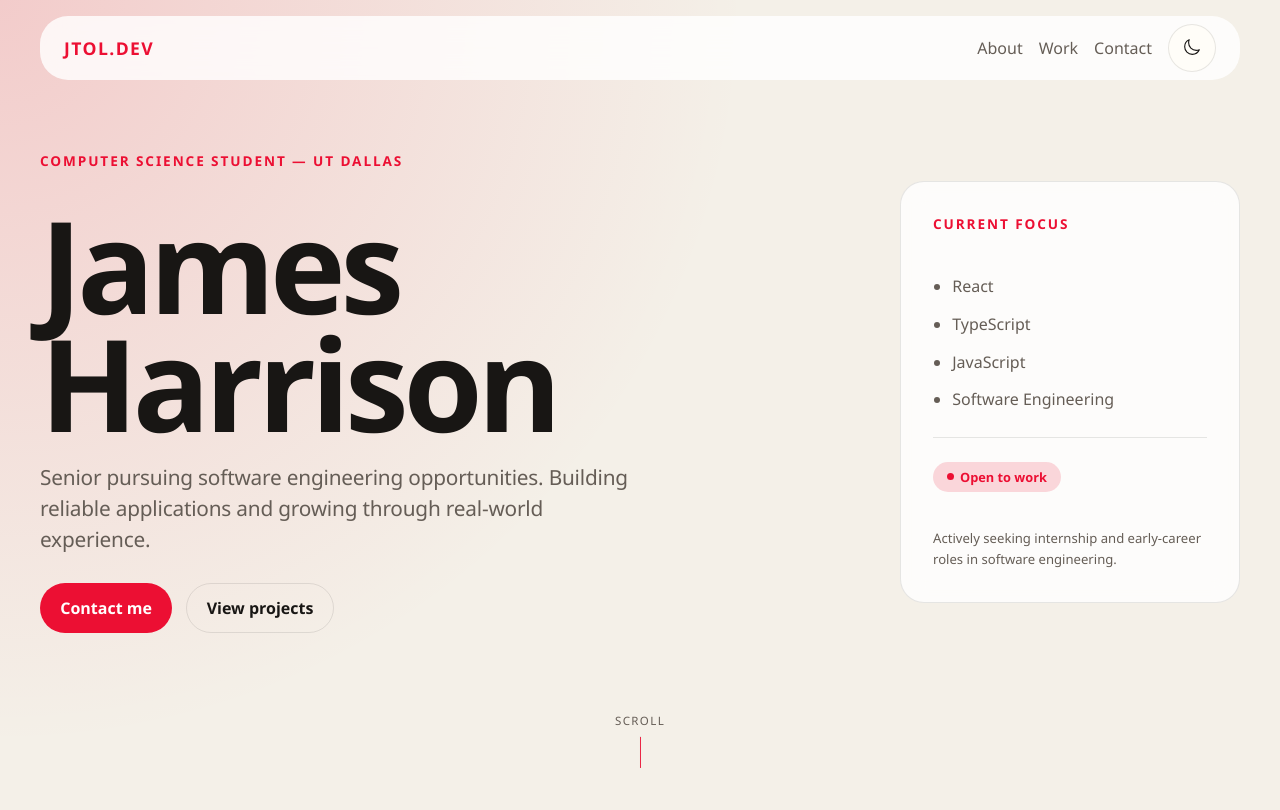
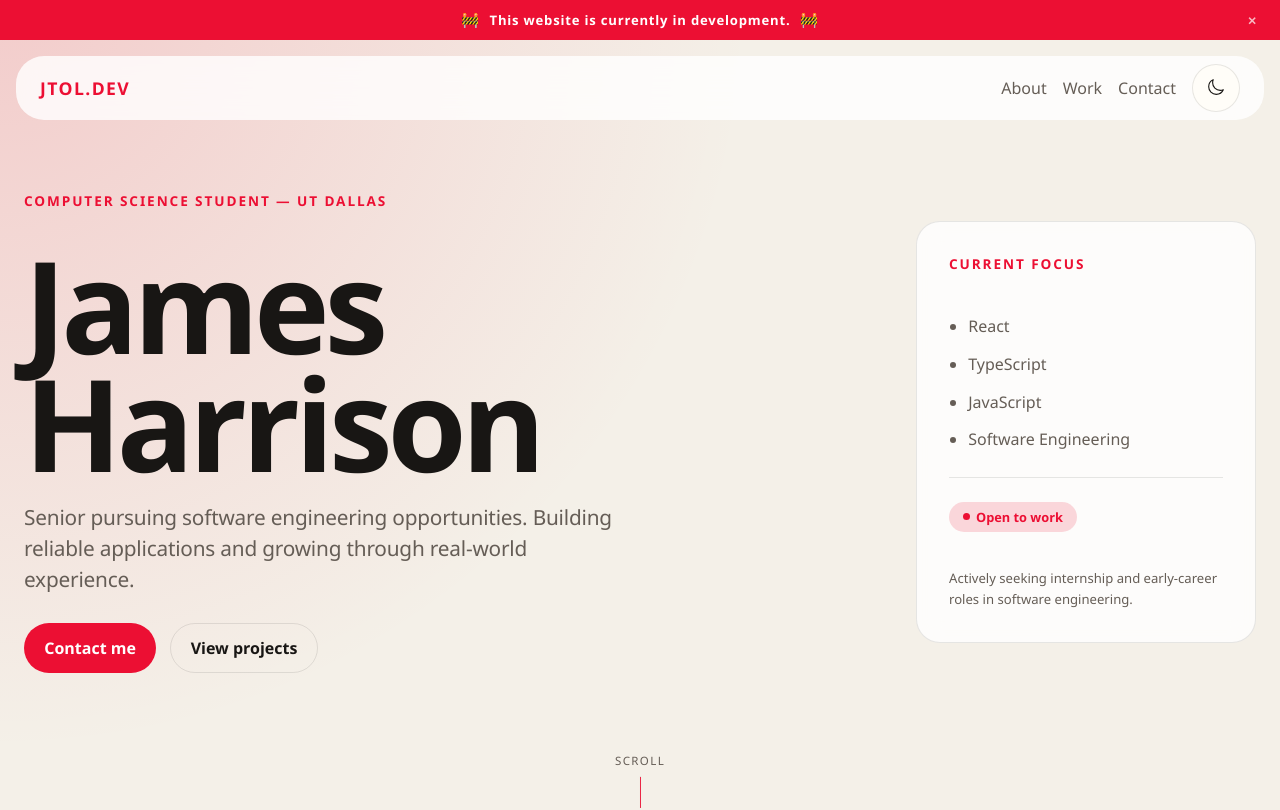
Before and after one commit to James5657/jtol.dev, a React (Vite) app: page / in a window 1280 px wide. Shown: the top 810 px of the page. Built offline with nearby package versions, Linux system fonts and the light colour scheme.

Commit message:
Add Announcement bar, update CSS vars

```diff
--- a/src/App.tsx
+++ b/src/App.tsx
@@ -1,9 +1,11 @@
+import Announcement from "@/components/layout/Announcement";
 import Header from "@/components/layout/Header";
 import About from "@/components/sections/About";
 import Coursework from "@/components/sections/Coursework";
 import Hero from "@/components/sections/Hero";
 import Projects from "@/components/sections/Projects";
 import Skills from "@/components/sections/Skills";
+import { WEBSITE_VERSION } from "@/constants/global";
 
 export const scrollToSection = (id: string) => {
 	document.getElementById(id)?.scrollIntoView({ behavior: "smooth" });
@@ -12,6 +14,9 @@ export const scrollToSection = (id: string) => {
 export default function App() {
 	return (
 		<div className="root">
+			{WEBSITE_VERSION === "development" && (
+				<Announcement message="This website is currently in development." />
+			)}
 			<Header />
 			<Hero />
 			<div className="site-shell">
--- /dev/null
+++ b/src/components/layout/Announcement.tsx
@@ -0,0 +1,56 @@
+import { useEffect, useRef, useState } from "react";
+
+interface AnnouncementProps {
+	message: string;
+	icon?: string;
+}
+
+export default function Announcement({
+	message,
+	icon = "🚧",
+}: AnnouncementProps) {
+	const ref = useRef<HTMLDivElement>(null);
+	const [dismissed, setDismissed] = useState(false);
+
+	useEffect(() => {
+		const BAR_HEIGHT = "2.5rem";
+
+		const update = () => {
+			const atTop = window.scrollY === 0;
+			document.documentElement.style.setProperty(
+				"--announcement-bar-height",
+				atTop && !dismissed ? BAR_HEIGHT : "0px",
+			);
+			ref.current?.classList.toggle("hidden", !atTop || dismissed);
+		};
+
+		update();
+		window.addEventListener("scroll", update, { passive: true });
+		return () => window.removeEventListener("scroll", update);
+	}, [dismissed]);
+
+	const dismiss = () => {
+		setDismissed(true);
+		document.documentElement.style.setProperty(
+			"--announcement-bar-height",
+			"0px",
+		);
+		ref.current?.classList.add("hidden");
+	};
+
+	return (
+		<div className="announcement-bar" ref={ref}>
+			{icon && <span className="announcement-bar-icon">{icon}</span>}
+			{message}
+			{icon && <span className="announcement-bar-icon">{icon}</span>}
+			<button
+				className="announcement-bar-close"
+				onClick={dismiss}
+				aria-label="Dismiss"
+				type={"button"}
+			>
+				✕
+			</button>
+		</div>
+	);
+}
--- a/src/index.css
+++ b/src/index.css
@@ -11,6 +11,8 @@
 	--accent: #ec0f33;
 	--accent-strong: #c8102e;
 	--button-text: #fff;
+	--shell-width-px: 1300px;
+	--shell-width: min(var(--shell-width-px), calc(100% - 2rem));
 }
 
 :root[data-theme="dark"] {
@@ -68,7 +70,7 @@ button {
 /* ─── Layout Shell ─────────────────────────────────────────────── */
 
 .site-shell {
-	width: min(1200px, calc(100% - 2rem));
+	width: var(--shell-width);
 	margin: 0 auto;
 	padding: 1.25rem 0 4rem;
 }
@@ -82,7 +84,7 @@ button {
 
 .site-header {
 	position: fixed;
-	top: 1rem;
+	top: calc(1rem + var(--announcement-bar-height));
 	left: 50%;
 	transform: translateX(-50%);
 	z-index: 1000;
@@ -91,12 +93,15 @@ button {
 	align-items: center;
 	justify-content: space-between;
 
-	width: min(1200px, calc(100% - 2rem));
+	width: var(--shell-width);
 	padding: 0.5rem 1.5rem;
 	border-radius: 28px;
 	background: var(--surface);
 	backdrop-filter: blur(16px);
 	-webkit-backdrop-filter: blur(16px);
+	transition:
+		top 280ms cubic-bezier(0.4, 0, 0.2, 1),
+		background-color 180ms ease;
 }
 
 .site-shell {
@@ -148,7 +153,7 @@ button {
 .hero-inner {
 	position: relative;
 	z-index: 1;
-	width: min(1200px, calc(100% - 3rem));
+	width: min(var(--shell-width-px), calc(100% - 3rem));
 	margin: 0 auto;
 	padding: 5rem 0 6rem;
 	display: grid;
@@ -595,3 +600,70 @@ button {
 		font-size: clamp(3rem, 13vw, 4.5rem);
 	}
 }
+
+/* ─── Announcement Bar ─────────────────────────────────────────── */
+
+:root {
+	--announcement-bar-height: 2.5rem;
+}
+
+.announcement-bar {
+	position: relative;
+	top: 0;
+	left: 0;
+	right: 0;
+	z-index: 1100;
+	height: var(--announcement-bar-height);
+	display: flex;
+	align-items: center;
+	justify-content: center;
+	gap: 0.6rem;
+	background: var(--accent);
+	color: var(--button-text);
+	font-size: 0.82rem;
+	font-weight: 600;
+	letter-spacing: 0.06em;
+	overflow: hidden;
+	opacity: 1;
+	transition:
+		height 280ms cubic-bezier(0.4, 0, 0.2, 1),
+		opacity 200ms ease;
+}
+
+.announcement-bar.hidden {
+	height: 0;
+	opacity: 0;
+}
+
+.announcement-bar-icon {
+	font-size: 0.9rem;
+	line-height: 1;
+}
+
+.announcement-bar-close {
+	position: absolute;
+	right: 1rem;
+	top: 50%;
+	transform: translateY(-50%);
+	display: flex;
+	align-items: center;
+	justify-content: center;
+	width: 1.5rem;
+	height: 1.5rem;
+	padding: 0;
+	border: none;
+	border-radius: 50%;
+	background: transparent;
+	color: var(--button-text);
+	font-size: 0.7rem;
+	cursor: pointer;
+	opacity: 0.7;
+	transition:
+		opacity 150ms ease,
+		background-color 150ms ease;
+}
+
+.announcement-bar-close:hover {
+	opacity: 1;
+	background: rgba(255, 255, 255, 0.2);
+}
```
